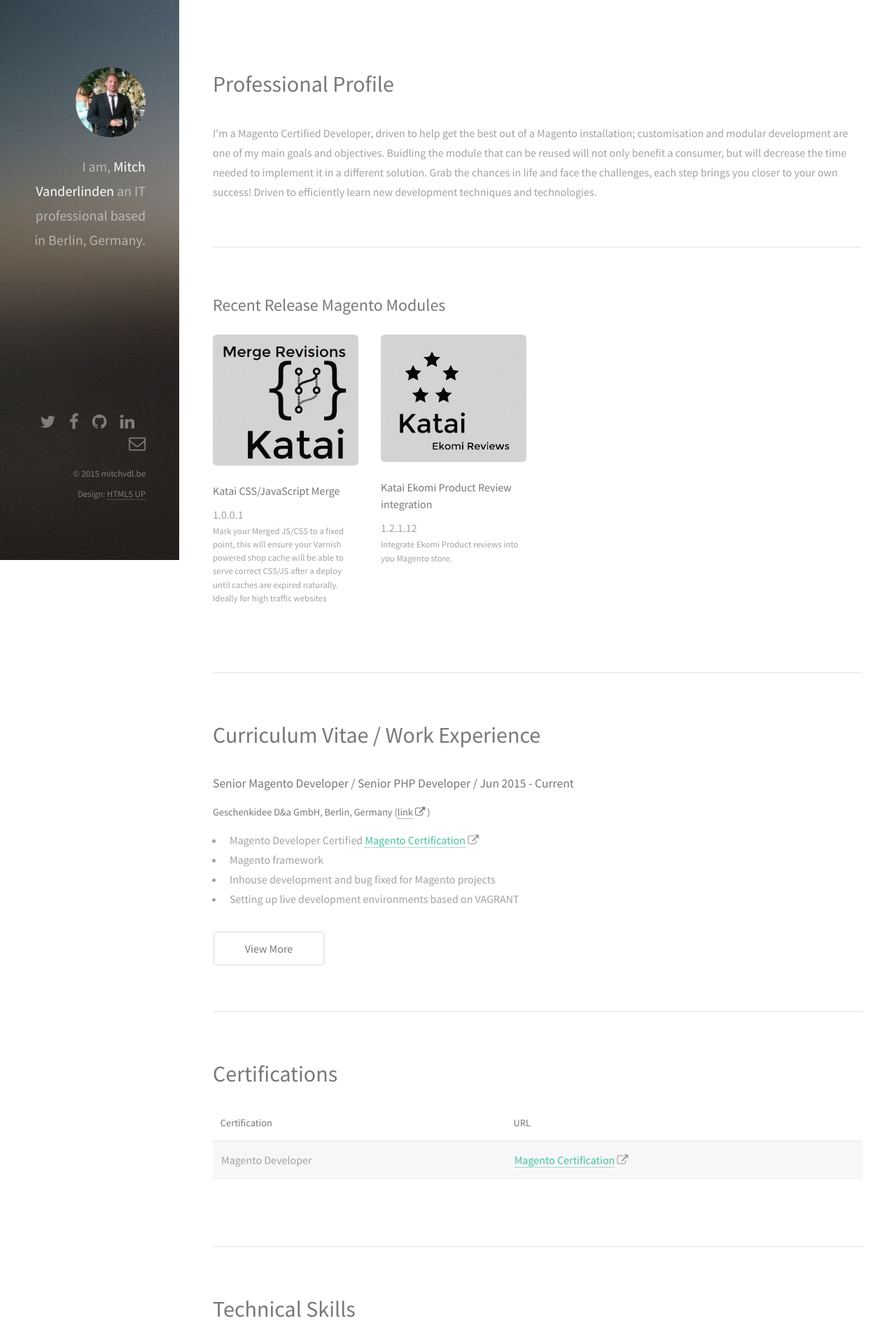
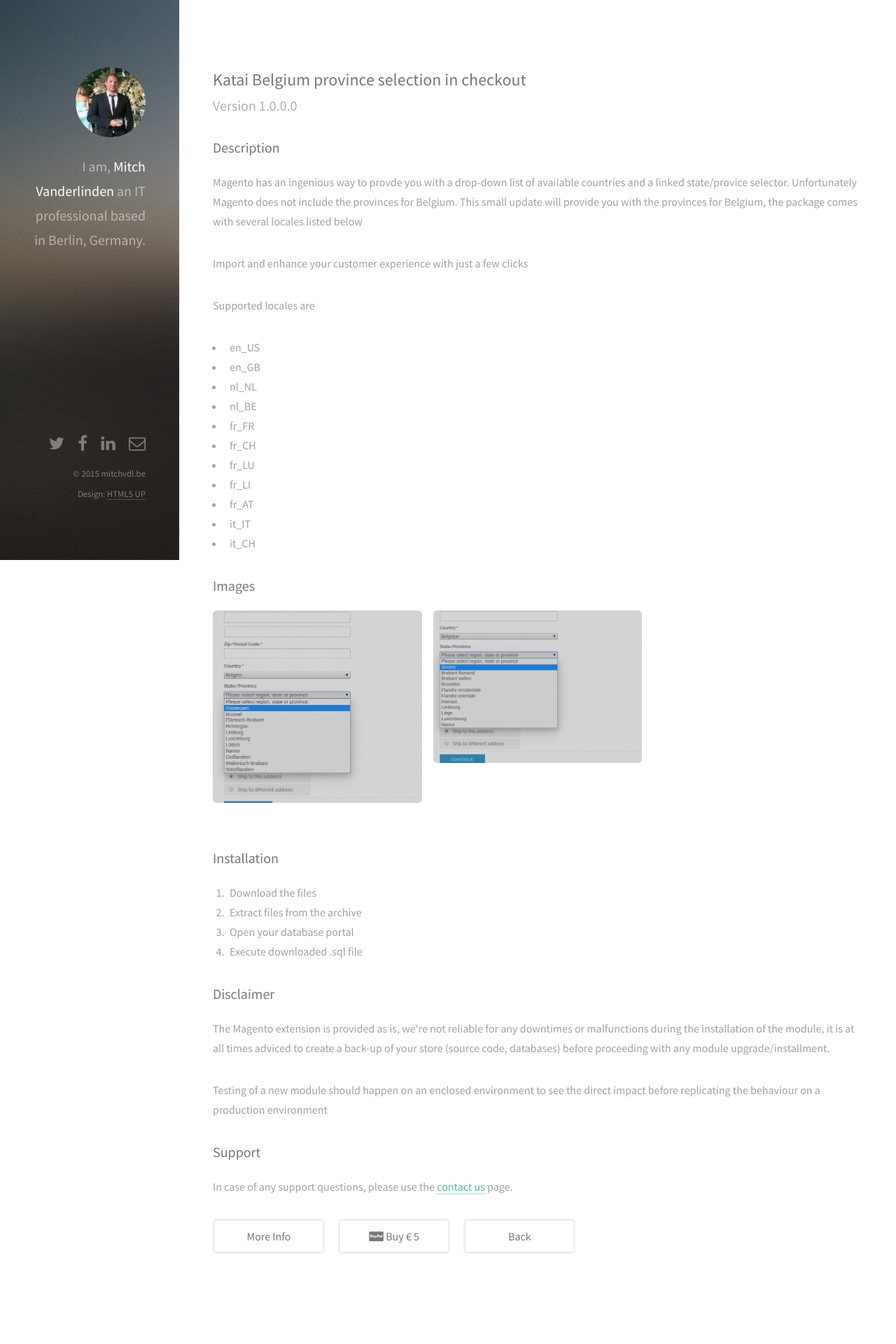
Before and after one commit to mitchvdl/website, a PHP site: page /katai-belgium-local-in-checkout in a window 1280 px wide. Shown: the top 1920 px of the page at 70% size. After the commit the page ends 1791 px from the top, so only its background shows below. Run offline with PHP 8.4, Linux system fonts and the light colour scheme; classes that the project's autoload settings leave out are loaded by file name.

Commit message:
added belgium provinces in checkout

```diff
--- a/index.php
+++ b/index.php
@@ -27,6 +27,7 @@ echo $templates->render('gems::body_start');
 
 switch ( (isset($parts[0]) ? $parts[0] : 'home') )
 {
+    ## Modules ...
     case 'katai-css-js-merge-version':
         echo $templates->render('modules::' . $file);
     break;
@@ -35,6 +36,13 @@ switch ( (isset($parts[0]) ? $parts[0] : 'home') )
         echo $templates->render('modules::' . $file);
         break;
 
+    case 'katai-belgium-local-in-checkout':
+        echo $templates->render('modules::' . $file);
+        break;
+
+
+
+    ## others
     case 'cv' :
         switch ( (isset($parts[1]) ? $parts[1] : 'home') ) {
             case 'work-experience':
@@ -44,6 +52,9 @@ switch ( (isset($parts[0]) ? $parts[0] : 'home') )
                 echo $templates->render('body::cv');
                 break;
         }
+        break;
+    case 'contact-us':
+        echo $templates->render('body::' . $file);
         break;
     default:
         echo $templates->render('body::home');
--- a/web/templates/gems/footer.phtml
+++ b/web/templates/gems/footer.phtml
@@ -2,7 +2,7 @@
     <ul class="icons">
         <li><a href="http://www.twitter.com/mitchvdl" class="icon fa-twitter"><span class="label">Twitter</span></a></li>
         <li><a href="http://www.facebook.com/mitchvdl" class="icon fa-facebook"><span class="label">Facebook</span></a></li>
-        <li><a href="http://www.github.com/mitchvdl" class="icon fa-github"><span class="label">Github</span></a></li>
+<!--        <li><a href="http://www.github.com/mitchvdl" class="icon fa-github"><span class="label">Github</span></a></li>-->
         <li><a href="http://www.linkedin.com/in/mitchvdl" class="icon fa-linkedin"><span class="label">Linkedin</span></a></li>
         <li><a href="mailto:&#105;&#110;&#102;&#111;&#064;&#109;&#105;&#116;&#099;&#104;&#118;&#100;&#108;&#046;&#098;&#101;" class="icon fa-envelope-o"><span class="label">Email</span></a></li>
     </ul>
--- /dev/null
+++ b/web/templates/modules/katai-belgium-local-in-checkout.phtml
@@ -0,0 +1,23 @@
+<!-- Two -->
+<section id="module">
+    <header>
+        <h2>Katai Belgium province selection in checkout</h2>
+        <p>Version 1.0.0.0</p>
+    </header>
+    <?php echo $this->insert('modules::katai-belgium-local-in-checkout/description'); ?>
+
+    <?php echo $this->insert('modules::katai-belgium-local-in-checkout/images'); ?>
+
+    <?php echo $this->insert('modules::katai-belgium-local-in-checkout/installation'); ?>
+
+
+    <?php echo $this->insert('modules::shared/disclaimer'); ?>
+
+    <?php echo $this->insert('modules::shared/support'); ?>
+
+    <ul class="actions">
+        <li><a href="/katai-belgium-local-in-checkout" target="_parent" class="button frame">More Info</a></li>
+        <li><a href="https://www.paypal.com/cgi-bin/webscr?cmd=_s-xclick&hosted_button_id=722KDK6U3GFY8" class="button"><i class="icon fa-cc-paypal"></i> Buy &euro; 5</a></li>
+        <li><a href="/" class="button" target="_parent">Back</a></li>
+    </ul>
+</section>
--- /dev/null
+++ b/web/templates/modules/katai-belgium-local-in-checkout/description.phtml
@@ -0,0 +1,21 @@
+    <header>
+        <h3>Description</h3>
+    </header>
+    <p>Magento has an ingenious way to provde you with a drop-down list of available countries and a linked state/provice selector. Unfortunately Magento does not include the provinces for Belgium. This small update will provide you with the provinces for Belgium, the package comes with several locales listed below</p>
+    <p>Import and enhance your customer experience with just a few clicks</p>
+    <p>
+        Supported locales are
+        <ul>
+            <li>en_US</li>
+            <li>en_GB</li>
+            <li>nl_NL</li>
+            <li>nl_BE</li>
+            <li>fr_FR</li>
+            <li>fr_CH</li>
+            <li>fr_LU</li>
+            <li>fr_LI</li>
+            <li>fr_AT</li>
+            <li>it_IT</li>
+            <li>it_CH</li>
+        </ul>
+    </p>
--- /dev/null
+++ b/web/templates/modules/katai-belgium-local-in-checkout/images.phtml
@@ -0,0 +1,17 @@
+<header>
+    <h3>Images</h3>
+</header>
+<div class="box alt" id="gallery">
+    <div class="row 50% uniform">
+        <div class="4u work-item">
+            <a href="/images/magento/modules/katai-belgium-local-in-checkout/full/checkout_de_de.png" class="image fit">
+                <img src="/images/magento/modules/katai-belgium-local-in-checkout/thumb/checkout_de_de.png" title="logo katai locale de_DE checkout" />
+            </a>
+        </div>
+        <div class="4u work-item">
+            <a href="/images/magento/modules/katai-belgium-local-in-checkout/full/checkout_fr_fr.png" class="image fit">
+                <img src="/images/magento/modules/katai-belgium-local-in-checkout/thumb/checkout_fr_fr.png" title="logo katai locale fr_FR checkout" />
+            </a>
+        </div>
+    </div>
+</div>
--- /dev/null
+++ b/web/templates/modules/katai-belgium-local-in-checkout/installation.phtml
@@ -0,0 +1,9 @@
+<header>
+    <h3>Installation</h3>
+</header>
+<ol>
+    <li>Download the files</li>
+    <li>Extract files from the archive</li>
+    <li>Open your database portal</li>
+    <li>Execute downloaded .sql file</li>
+</ol>
--- a/web/templates/modules/main.phtml
+++ b/web/templates/modules/main.phtml
@@ -16,6 +16,14 @@
             <h3>Katai Ekomi Product Review integration</h3>
             <version>1.2.1.12</version>
             <p>Integrate Ekomi Product reviews into you Magento store.</p>
+        </article>
+        <article class="3u 12u$(xsmall) work-item">
+            <a href="/katai-belgium-local-in-checkout" class="image fit thumb"  data-poptrox="ignore">
+                <img src="/images/magento/modules/katai-belgium-local-in-checkout/logosq.png" title="Katai Belgium province selection in checkout" /></a>
+            </a>
+            <h3>Katai Belgium province selection in checkout</h3>
+            <version>1.0.0.0</version>
+            <p>Enhance your customer experience with a dropdown with localised Provinces for Belgium</p>
         </article>
 <!--        <article class="3u$ 12u$(xsmall) work-item">-->
 <!--            <a href="images/fulls/03.jpg" class="image fit thumb"><img src="/images/thumbs/03.jpg" alt="" /></a>-->
```
Also changed, not shown: web/templates/body/contact-us.phtml (added, +37 -0 lines), images/magento/modules/katai-belgium-local-in-checkout/full/checkout_de_de.png (added), images/magento/modules/katai-belgium-local-in-checkout/full/checkout_fr_fr.png (added), images/magento/modules/katai-belgium-local-in-checkout/logo.png (added), images/magento/modules/katai-belgium-local-in-checkout/logosq.png (added), images/magento/modules/katai-belgium-local-in-checkout/thumb/checkout_de_de.png (added), images/magento/modules/katai-belgium-local-in-checkout/thumb/checkout_fr_fr.png (added).
